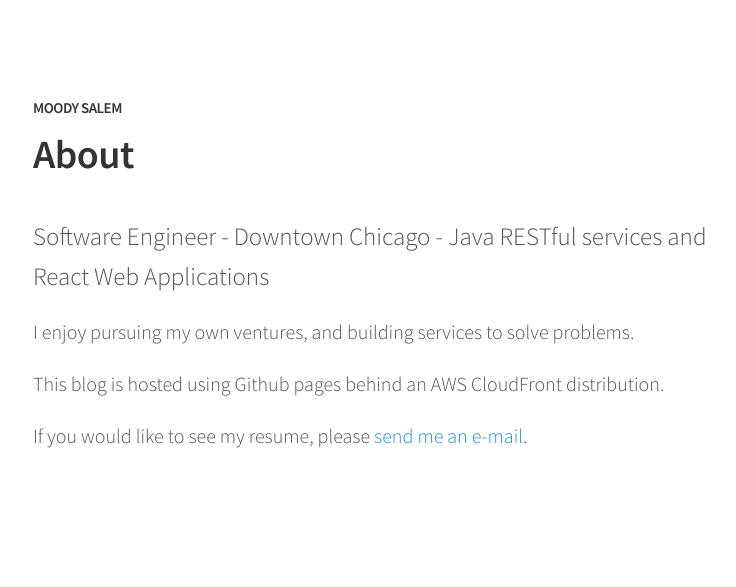
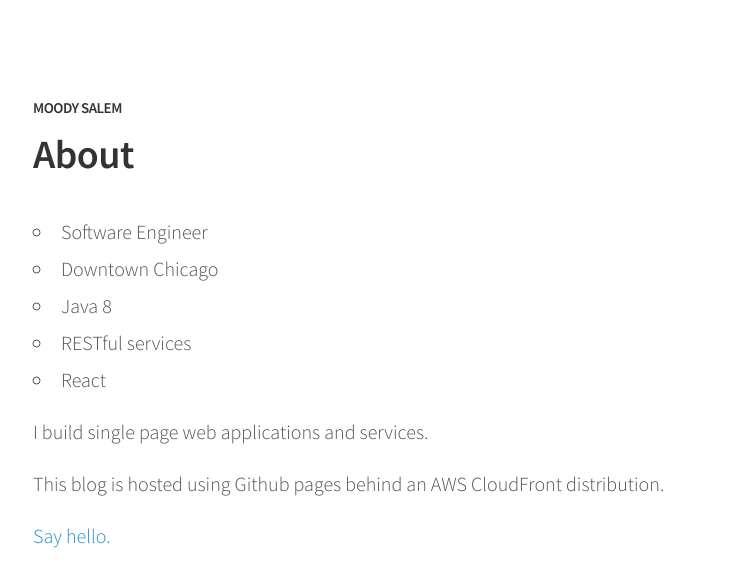
Before and after one commit to moodysalem/moodysalem.github.io, a Jekyll site: the page built from about.md, in a window 1280 px wide. Shown: the top 587 px of the page, without its empty margins (247-983 px from the left). Built offline with Jekyll 4.4.1, drawn with Linux system fonts in a browser that asks for light colours; nearby versions of some CDN libraries; comment, search, counter and statistics services are not loaded.

Commit message:
Update about

```diff
--- a/about.md
+++ b/about.md
@@ -4,10 +4,18 @@ layout: page
 permalink: /about/
 ---
 
-<p class="lead">Software Engineer - Downtown Chicago - Java RESTful services and React Web Applications</p>
+<p class="lead">
+	<ul>
+		<li>Software Engineer</li>
+		<li>Downtown Chicago</li>
+		<li>Java 8</li>
+		<li>RESTful services</li>
+		<li>React</li>
+	</ul>
+</p>
 
-<p>I enjoy pursuing my own ventures, and building services to solve problems.</p>
+<p>I build single page web applications and services.</p>
 
 <p>This blog is hosted using Github pages behind an AWS CloudFront distribution.</p>
 
-<p>If you would like to see my resume, please <a href="mailto:moody.salem@gmail.com">send me an e-mail</a>.</p>
+<p><a href="mailto:moody.salem@gmail.com?subject=Hello%20Moody">Say hello.</a></p>
```
